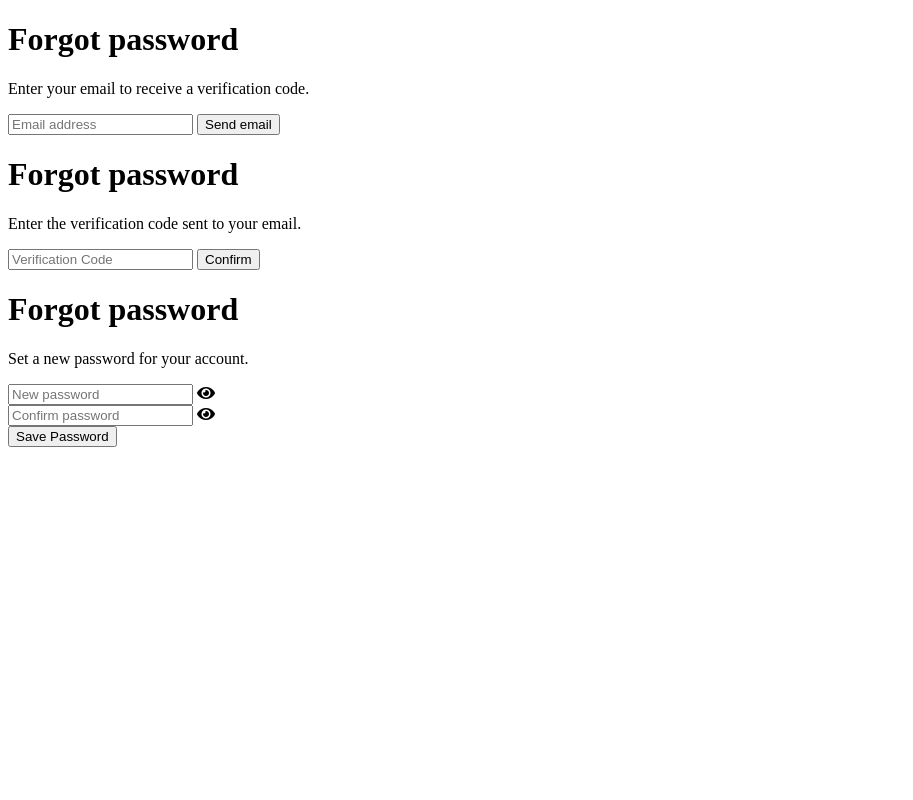
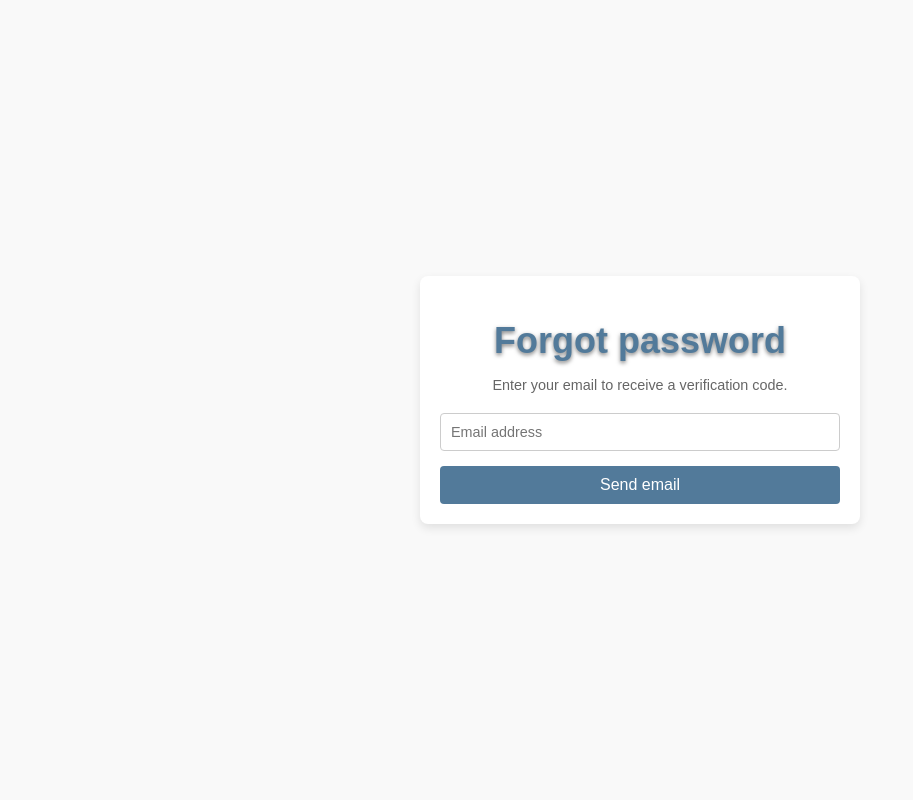
Before and after one commit to binhhoang249/Black-Aries-Project, a PHP site: page /Black-Aries-Project/MVC/Views/fogotPassword.php in a window 1280 px wide. Shown: the whole page, without its empty margins (0-913 px from the left). Run offline with PHP 8.4, Linux system fonts and the light colour scheme; data comes from the database, SQL or seed files in the repository.

Commit message:
Done interface for Forgot Password

```diff
--- a/MVC/Views/fogotPassword.php
+++ b/MVC/Views/fogotPassword.php
@@ -5,7 +5,7 @@
     <meta name="viewport" content="width=device-width, initial-scale=1.0">
     <title>Forgot Password</title>
     <link rel="stylesheet" href="https://cdnjs.cloudflare.com/ajax/libs/font-awesome/5.15.4/css/all.min.css">
-    <link rel="stylesheet" href="style.css">
+    <link rel="stylesheet" href="http://localhost/Black-Aries-Project/public/css/forgotpassword.css">
 </head>
 <body>
     <div id="forgot-password-container">
@@ -48,6 +48,6 @@
         </div>
     </div>
 
-    <script src="" defer></script>
+    <script src="public/js/forgotPassword.js" defer></script>
 </body>
 </html>
--- /dev/null
+++ b/public/css/forgotpassword.css
@@ -0,0 +1,99 @@
+body {
+    font-family: Arial, sans-serif;
+    margin: 0;
+    padding: 0;
+    display: flex;
+    justify-content: center;
+    align-items: center;
+    height: 100vh;
+    background-color: #f9f9f9;
+}
+
+#forgot-password-container {
+    width: 100%;
+    max-width: 400px;
+    background: white;
+    padding: 20px;
+    border-radius: 8px;
+    box-shadow: 0 4px 10px rgba(0, 0, 0, 0.1);
+}
+
+.title {
+    color: #527A9A;
+    font-size: 36px;
+    margin-bottom: 10px;
+    text-shadow: 0px 2px 4px rgba(0, 0, 0, 0.5);
+    text-align: center;
+}
+
+.description {
+    font-size: 0.9rem;
+    color: #666;
+    text-align: center;
+    margin-bottom: 20px;
+}
+
+.input-field {
+    width: 100%;
+    padding: 10px;
+    margin-bottom: 15px;
+    border: 1px solid #ccc;
+    border-radius: 4px;
+    font-size: 0.9rem;
+    box-sizing: border-box;
+}
+
+.submit-button {
+    width: 100%;
+    padding: 10px;
+    background-color: #527A9A;
+    color: white;
+    border: none;
+    border-radius: 4px;
+    font-size: 1rem;
+    cursor: pointer;
+    transition: background-color 0.3s;
+}
+
+.submit-button:hover {
+    background-color: #003d80;
+}
+
+.input-group {
+    position: relative;
+}
+
+.toggle-password {
+    position: absolute;
+    top: 50%;
+    right: 10px;
+    transform: translateY(-50%);
+    cursor: pointer;
+    font-size: 1.3rem;
+}
+
+.status-text {
+    font-size: 0.8rem;
+    color: green;
+    text-align: left;
+    margin-top: -10px;
+    margin-bottom: 15px;
+}
+
+.step {
+    display: none;
+}
+
+.step.active {
+    display: block;
+}
+
+.toggle-password i {
+    color: #333;
+    width: 20px;
+    height: 20px;
+}
+
+.toggle-password i:hover {
+    color: #527A9A;
+}
```
